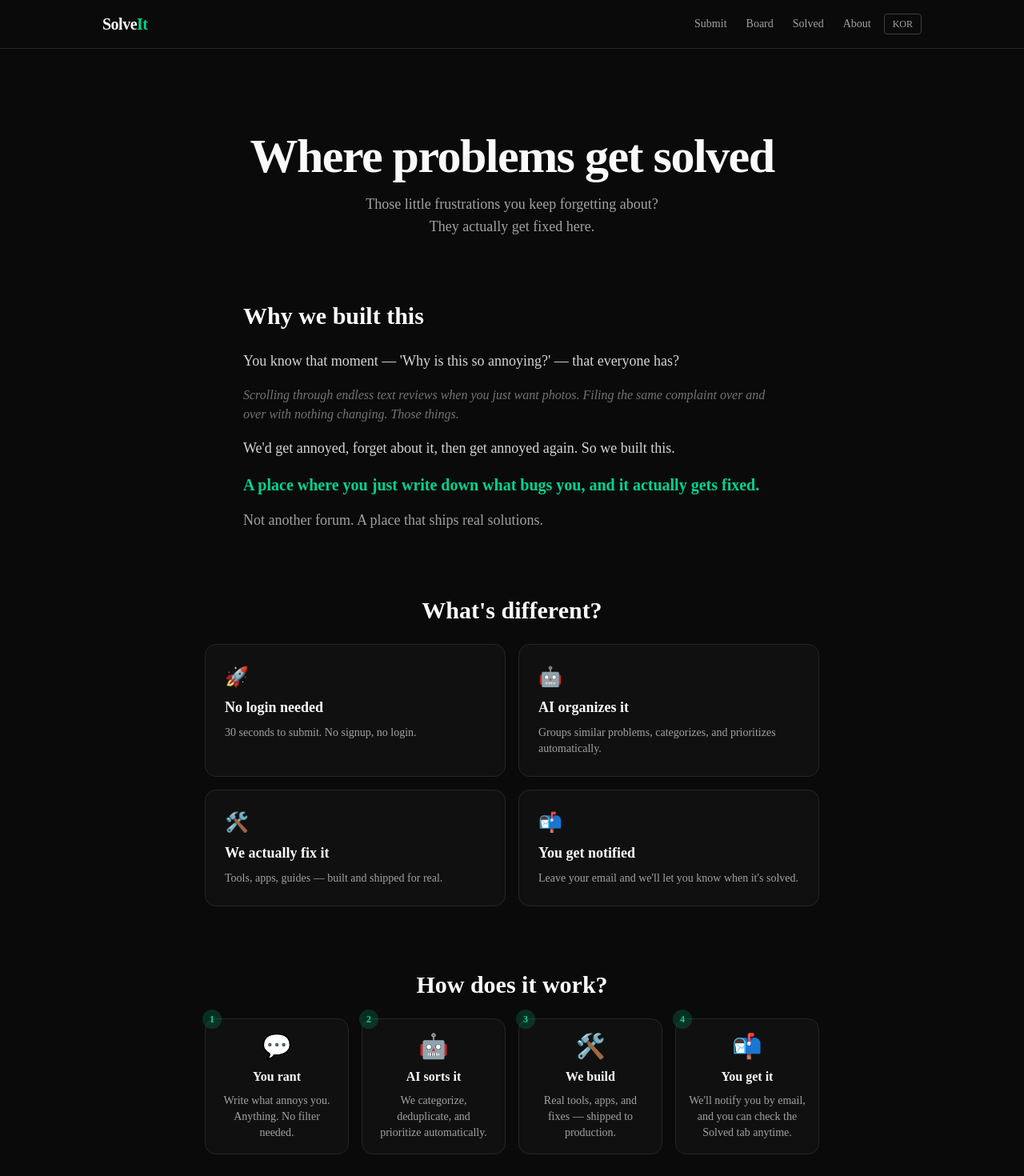
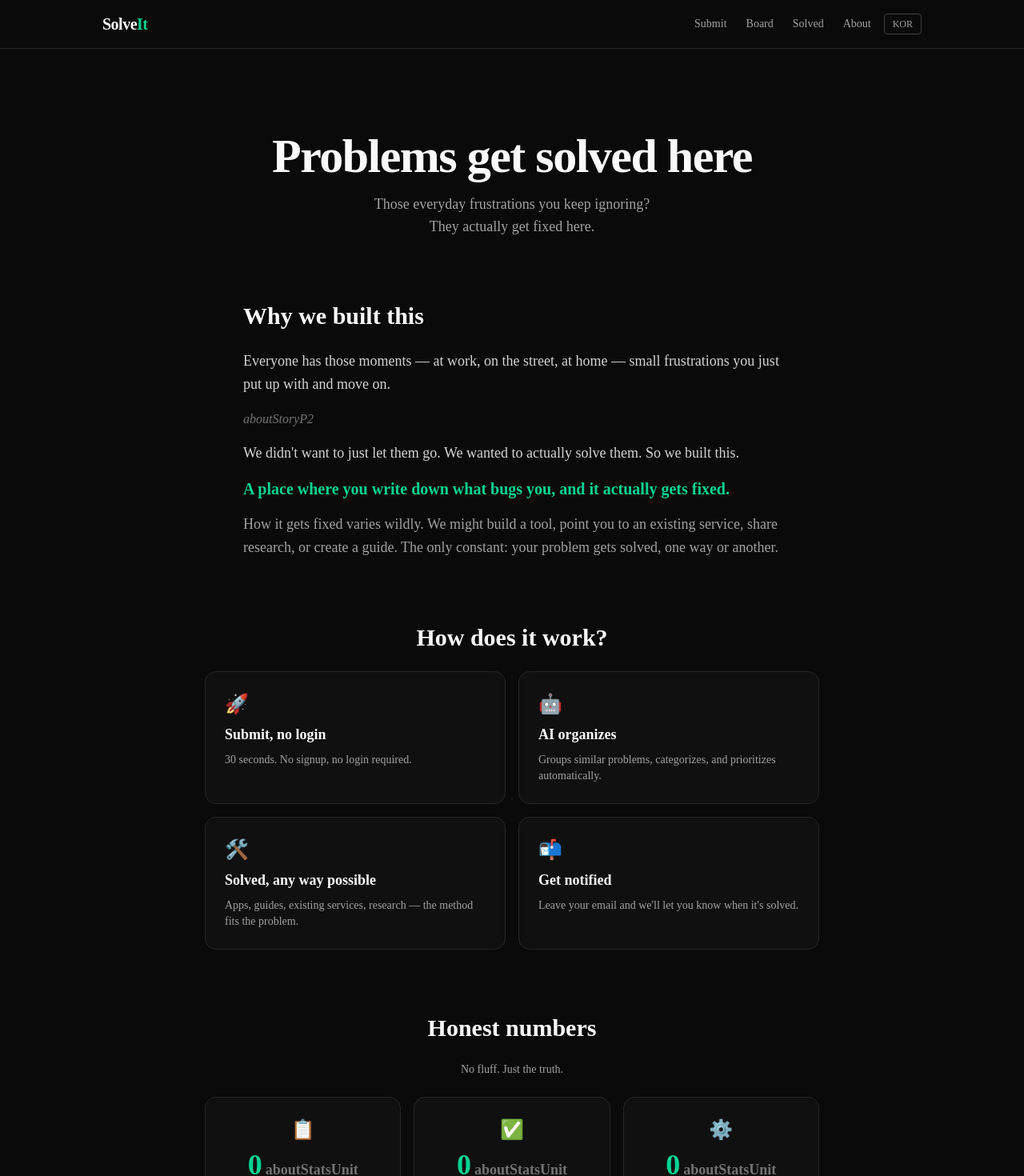
Before and after one commit to maxmini0214/solveit, a Next.js app: page /about in a window 1280 px wide. Shown: the top 1470 px of the page at 80% size. Built offline with nearby package versions, Linux system fonts and the light colour scheme; no server answers; the database is empty.

Commit message:
refine: about page - merge sections, remove examples, broaden solution concept

```diff
--- a/src/app/about/page.tsx
+++ b/src/app/about/page.tsx
@@ -91,18 +91,11 @@ export default function AboutPage() {
     },
   ];
 
-  const steps = [
-    { emoji: "💬", titleKey: "step1Title", descKey: "step1Desc" },
-    { emoji: "🤖", titleKey: "step2Title", descKey: "step2Desc" },
-    { emoji: "🛠️", titleKey: "step3Title", descKey: "step3Desc" },
-    { emoji: "📬", titleKey: "step4Title", descKey: "step4Desc" },
-  ];
-
   return (
     <div className="flex flex-col items-center gap-20 py-8 sm:py-16 px-4">
       {/* Hero */}
       <section className="text-center space-y-4 max-w-2xl">
-        <h1 className="text-4xl sm:text-6xl font-bold tracking-tight">
+        <h1 className="text-3xl sm:text-6xl font-bold tracking-tight whitespace-nowrap">
           {t("aboutHeroTitle")}
         </h1>
         <p className="text-base sm:text-lg text-neutral-400 max-w-lg mx-auto whitespace-pre-line">
@@ -117,9 +110,11 @@ export default function AboutPage() {
         </h2>
         <div className="space-y-4 text-neutral-300 leading-relaxed text-base sm:text-lg">
           <p>{t("aboutStoryP1")}</p>
-          <p className="text-neutral-500 text-sm sm:text-base italic">
-            {t("aboutStoryP2")}
-          </p>
+          {t("aboutStoryP2") && (
+            <p className="text-neutral-500 text-sm sm:text-base italic">
+              {t("aboutStoryP2")}
+            </p>
+          )}
           <p>{t("aboutStoryP3")}</p>
           <p className="text-emerald-400 font-semibold text-lg sm:text-xl">
             {t("aboutStoryP4")}
@@ -142,28 +137,6 @@ export default function AboutPage() {
               <div className="text-2xl">{d.emoji}</div>
               <h3 className="font-semibold text-lg">{t(d.titleKey)}</h3>
               <p className="text-sm text-neutral-400">{t(d.descKey)}</p>
-            </div>
-          ))}
-        </div>
-      </section>
-
-      {/* How it works */}
-      <section className="w-full max-w-3xl space-y-6">
-        <h2 className="text-2xl sm:text-3xl font-bold text-center">
-          {t("aboutHowTitle")}
-        </h2>
-        <div className="grid grid-cols-1 sm:grid-cols-4 gap-4">
-          {steps.map((step, i) => (
-            <div
-              key={step.titleKey}
-              className="text-center space-y-2 p-4 rounded-xl border border-neutral-800 bg-neutral-900/50 relative"
-            >
-              <div className="absolute -top-3 -left-1 text-xs bg-emerald-500/20 text-emerald-400 rounded-full w-6 h-6 flex items-center justify-center font-bold">
-                {i + 1}
-              </div>
-              <div className="text-3xl">{step.emoji}</div>
-              <h3 className="font-semibold">{t(step.titleKey)}</h3>
-              <p className="text-sm text-neutral-400">{t(step.descKey)}</p>
             </div>
           ))}
         </div>
--- a/src/lib/i18n.ts
+++ b/src/lib/i18n.ts
@@ -68,24 +68,24 @@ export const dict = {
     solution: "솔루션",
     all: "전체",
     navAbout: "소개",
-    aboutHeroTitle: "불편함을 해결하는 곳",
-    aboutHeroDesc: "참다가 잊어버리던 그 불편함,\n여기서는 진짜 해결됩니다.",
+    aboutHeroTitle: "불편함, 해결하는 곳",
+    aboutHeroDesc: "매일 스쳐 지나가던 그 불편함,\n여기서는 진짜 해결됩니다.",
     aboutStoryTitle: "왜 만들었냐면요",
-    aboutStoryP1: "일상에서 '이거 왜 이렇게 불편하지?' 하는 순간, 다들 있잖아요.",
-    aboutStoryP2: "배달앱 리뷰에서 사진만 보고 싶은데 텍스트를 끝없이 스크롤해야 하는 것. 매번 같은 민원을 넣는데 아무것도 안 바뀌는 것. 이런 것들요.",
-    aboutStoryP3: "매번 참다가 잊어버리고, 또 같은 불편함을 겪고. 그래서 만들었어요.",
+    aboutStoryP1: "살다 보면 '이거 왜 이렇게 불편하지?' 하는 순간이 있잖아요. 회사에서, 길에서, 집에서 — 그냥 참고 넘기게 되는 작은 불편함들.",
+    aboutStoryP2: "",
+    aboutStoryP3: "그런 불편함을 그냥 두지 않고, 어떤 식으로든 해결하고 싶었어요. 그래서 만들었습니다.",
     aboutStoryP4: "불편함을 적기만 하면, 진짜 해결해주는 곳.",
-    aboutStoryP5: "그냥 게시판이 아니라, 실제로 솔루션을 만들어서 배포하는 곳이요.",
-    aboutDiffTitle: "뭐가 다른데?",
-    aboutDiff1Title: "로그인? 필요 없어요",
-    aboutDiff1Desc: "30초면 접수 끝. 가입도, 로그인도 없어요.",
-    aboutDiff2Title: "AI가 정리해요",
+    aboutStoryP5: "해결 방법은 천차만별이에요. 직접 도구를 만들 수도 있고, 이미 있는 서비스를 안내해줄 수도 있고, 리서치 결과를 공유할 수도 있어요. 핵심은 단 하나 — 어떤 식으로든 해결한다는 거예요.",
+    aboutDiffTitle: "어떻게 작동하나요?",
+    aboutDiff1Title: "로그인 없이 접수",
+    aboutDiff1Desc: "30초면 끝. 가입도, 로그인도 필요 없어요.",
+    aboutDiff2Title: "AI가 정리",
     aboutDiff2Desc: "비슷한 불편함을 모으고, 분류하고, 우선순위를 매겨요.",
-    aboutDiff3Title: "진짜 해결해요",
-    aboutDiff3Desc: "도구, 앱, 가이드 — 실제로 만들어서 배포합니다.",
-    aboutDiff4Title: "해결되면 알려줘요",
-    aboutDiff4Desc: "이메일 남기면, 해결됐을 때 알림을 보내드려요.",
-    aboutHowTitle: "어떻게 작동하나요?",
+    aboutDiff3Title: "어떤 식으로든 해결",
+    aboutDiff3Desc: "앱, 가이드, 기존 서비스 안내, 리서치 — 방법은 문제마다 달라요.",
+    aboutDiff4Title: "해결되면 알림",
+    aboutDiff4Desc: "이메일 남기면, 해결됐을 때 알려드려요.",
+    aboutHowTitle: "",
     aboutStatsTitle: "솔직한 숫자",
     aboutStatsDesc: "허세 없이, 있는 그대로 보여드려요.",
     aboutStatsSubmitted: "접수된 문제",
@@ -172,24 +172,24 @@ export const dict = {
     solution: "solution",
     all: "All",
     navAbout: "About",
-    aboutHeroTitle: "Where problems get solved",
-    aboutHeroDesc: "Those little frustrations you keep forgetting about?\nThey actually get fixed here.",
+    aboutHeroTitle: "Problems get solved here",
+    aboutHeroDesc: "Those everyday frustrations you keep ignoring?\nThey actually get fixed here.",
     aboutStoryTitle: "Why we built this",
-    aboutStoryP1: "You know that moment — 'Why is this so annoying?' — that everyone has?",
-    aboutStoryP2: "Scrolling through endless text reviews when you just want photos. Filing the same complaint over and over with nothing changing. Those things.",
-    aboutStoryP3: "We'd get annoyed, forget about it, then get annoyed again. So we built this.",
-    aboutStoryP4: "A place where you just write down what bugs you, and it actually gets fixed.",
-    aboutStoryP5: "Not another forum. A place that ships real solutions.",
-    aboutDiffTitle: "What's different?",
-    aboutDiff1Title: "No login needed",
-    aboutDiff1Desc: "30 seconds to submit. No signup, no login.",
-    aboutDiff2Title: "AI organizes it",
+    aboutStoryP1: "Everyone has those moments — at work, on the street, at home — small frustrations you just put up with and move on.",
+    aboutStoryP2: "",
+    aboutStoryP3: "We didn't want to just let them go. We wanted to actually solve them. So we built this.",
+    aboutStoryP4: "A place where you write down what bugs you, and it actually gets fixed.",
+    aboutStoryP5: "How it gets fixed varies wildly. We might build a tool, point you to an existing service, share research, or create a guide. The only constant: your problem gets solved, one way or another.",
+    aboutDiffTitle: "How does it work?",
+    aboutDiff1Title: "Submit, no login",
+    aboutDiff1Desc: "30 seconds. No signup, no login required.",
+    aboutDiff2Title: "AI organizes",
     aboutDiff2Desc: "Groups similar problems, categorizes, and prioritizes automatically.",
-    aboutDiff3Title: "We actually fix it",
-    aboutDiff3Desc: "Tools, apps, guides — built and shipped for real.",
-    aboutDiff4Title: "You get notified",
+    aboutDiff3Title: "Solved, any way possible",
+    aboutDiff3Desc: "Apps, guides, existing services, research — the method fits the problem.",
+    aboutDiff4Title: "Get notified",
     aboutDiff4Desc: "Leave your email and we'll let you know when it's solved.",
-    aboutHowTitle: "How does it work?",
+    aboutHowTitle: "",
     aboutStatsTitle: "Honest numbers",
     aboutStatsDesc: "No fluff. Just the truth.",
     aboutStatsSubmitted: "Problems submitted",
```
